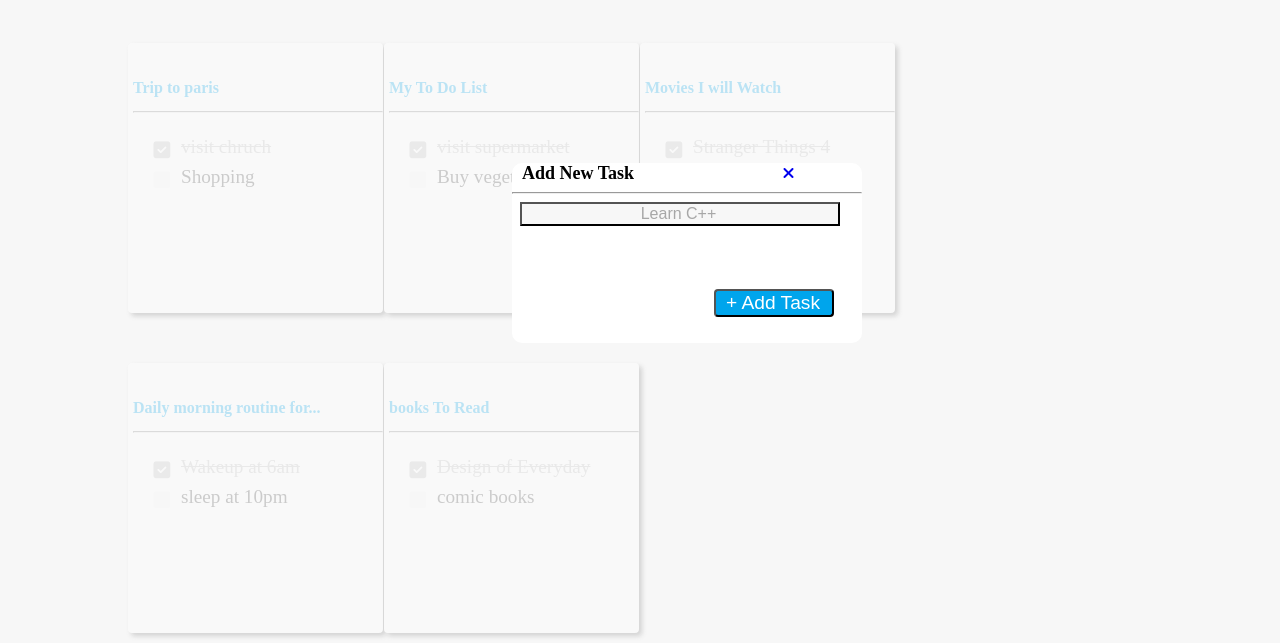
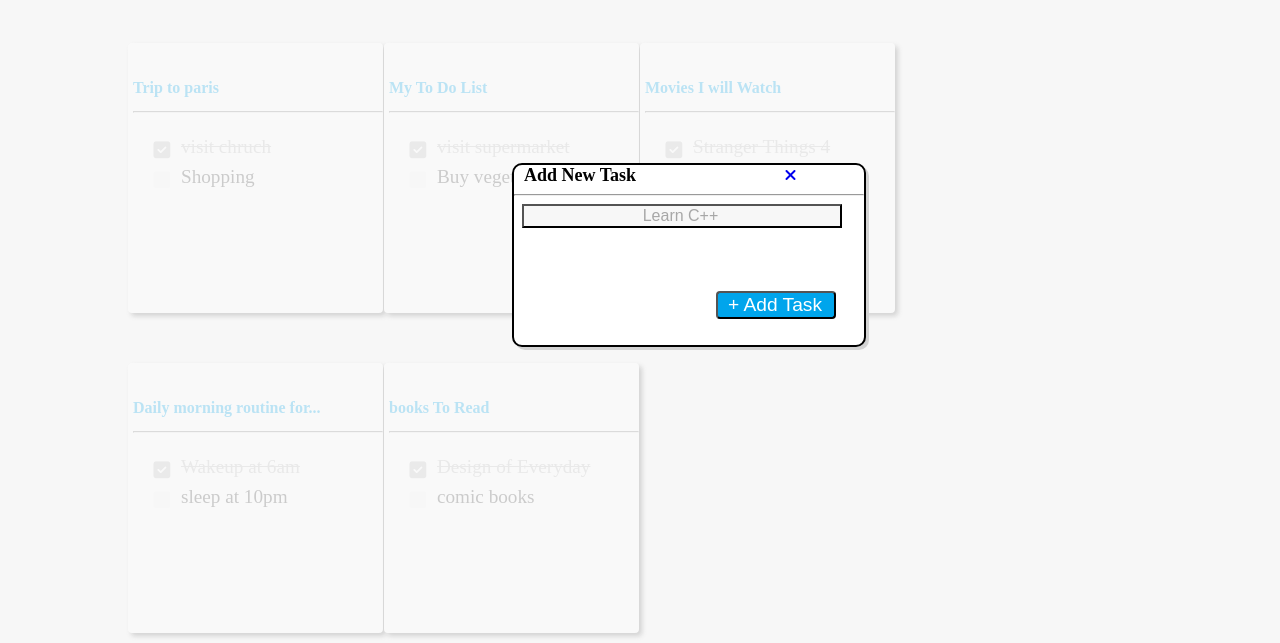
Before and after one commit to teesha2201/todo_project, a plain HTML site: page index2.html in a window 1280 px wide. Shown: the part 157-800 px from the top of the page. Drawn offline with Linux system fonts and the light colour scheme.

Commit message:
style.css

```diff
--- a/style.css
+++ b/style.css
@@ -214,6 +214,8 @@ body
     height: 180px;
     background-color:rgb(255,255,255);
     border-radius: 10px;
+    border:2px solid black;
+    box-shadow:3px 3px lightgray;
     position:absolute;
     left:40%;
     top:40%;
```
